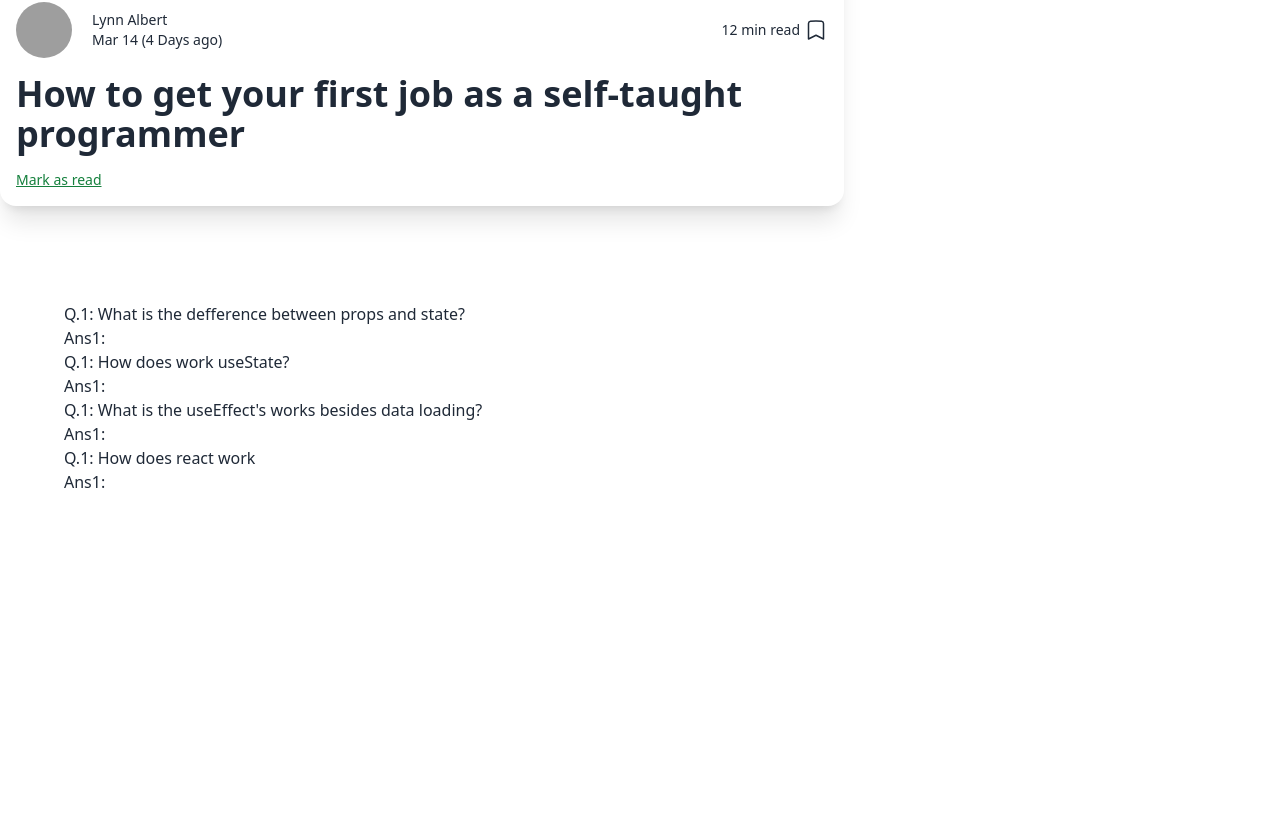
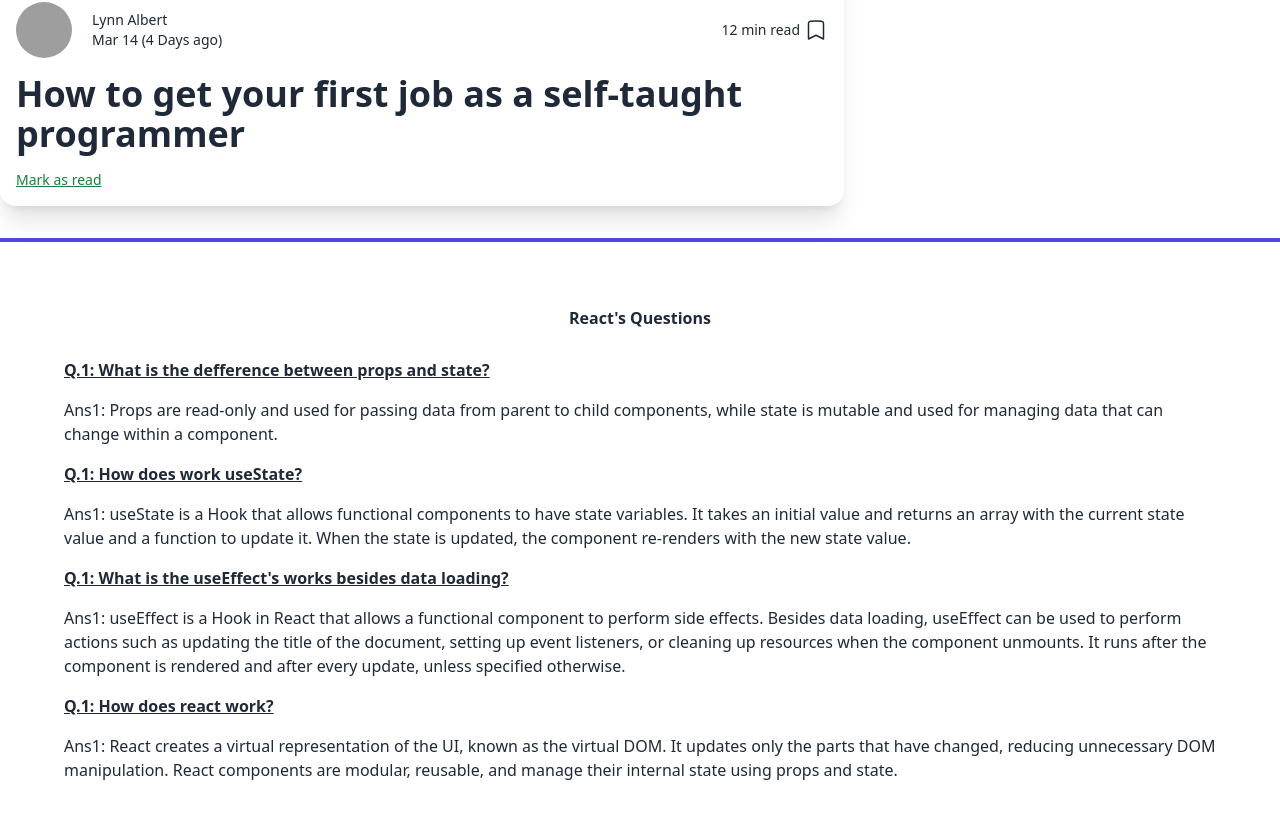
Before and after one commit to ayatbd/knowledge-cafe, a React (Vite) app: page / in a window 1280 px wide. Shown: the part 2455-3273 px from the top of the page. Before the commit the page ends 3013 px from the top, so only its background shows below. Built offline with nearby package versions, Linux system fonts and the light colour scheme; grey boxes are pictures that could not be loaded.

Commit message:
added all questions

```diff
--- a/src/components/Footer/Footer.jsx
+++ b/src/components/Footer/Footer.jsx
@@ -1,21 +1,45 @@
-import React from 'react';
+import React from "react";
 
 const Footer = () => {
-    return (
-        <div className='p-16'>
-            <p>Q.1: What is the defference between props and state?</p>
-            <p>Ans1: </p>
+  return (
+    <div className="p-16 border-t-4 border-indigo-600">
+      <h3 className="text-center mb-7 font-bold">React's Questions</h3>
+      <div className="space-y-4">
+        <p className="font-bold underline">Q.1: What is the defference between props and state?</p>
+        <p>
+          Ans1: Props are read-only and used for passing data from parent to
+          child components, while state is mutable and used for managing data
+          that can change within a component.
+        </p>
 
-            <p>Q.1: How does work useState?</p>
-            <p>Ans1: </p>
+        <p className="font-bold underline">Q.1: How does work useState?</p>
+        <p>
+          Ans1: useState is a Hook that allows functional components to have
+          state variables. It takes an initial value and returns an array with
+          the current state value and a function to update it. When the state is
+          updated, the component re-renders with the new state value.
+        </p>
 
-            <p>Q.1: What is the useEffect's works besides data loading?</p>
-            <p>Ans1: </p>
+        <p className="font-bold underline">Q.1: What is the useEffect's works besides data loading?</p>
+        <p>
+          Ans1: useEffect is a Hook in React that allows a functional component
+          to perform side effects. Besides data loading, useEffect can be used
+          to perform actions such as updating the title of the document, setting
+          up event listeners, or cleaning up resources when the component
+          unmounts. It runs after the component is rendered and after every
+          update, unless specified otherwise.
+        </p>
 
-            <p>Q.1: How does react work</p>
-            <p>Ans1: </p>
-        </div>
-    );
+        <p className="font-bold underline">Q.1: How does react work?</p>
+        <p>
+          Ans1: React creates a virtual representation of the UI, known as the
+          virtual DOM. It updates only the parts that have changed, reducing
+          unnecessary DOM manipulation. React components are modular, reusable,
+          and manage their internal state using props and state.
+        </p>
+      </div>
+    </div>
+  );
 };
 
 export default Footer;
```
